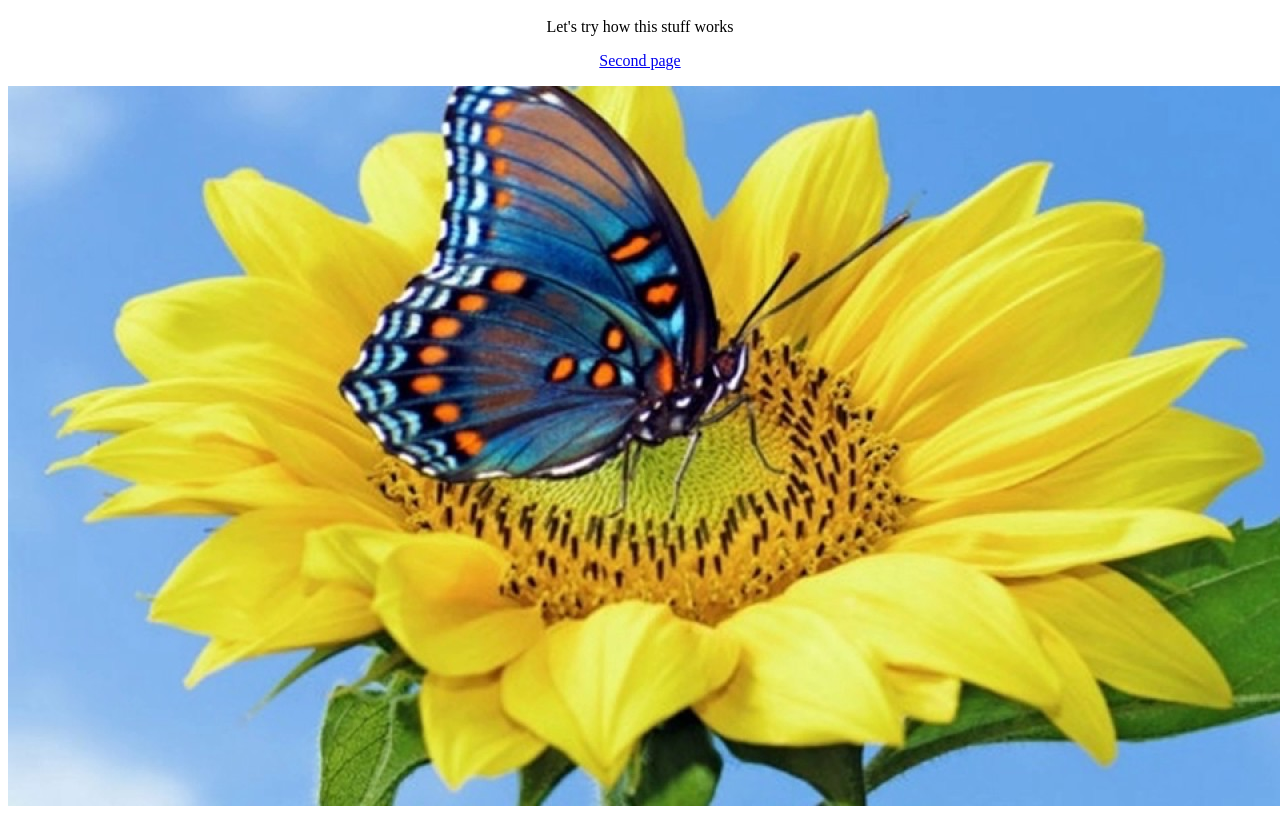
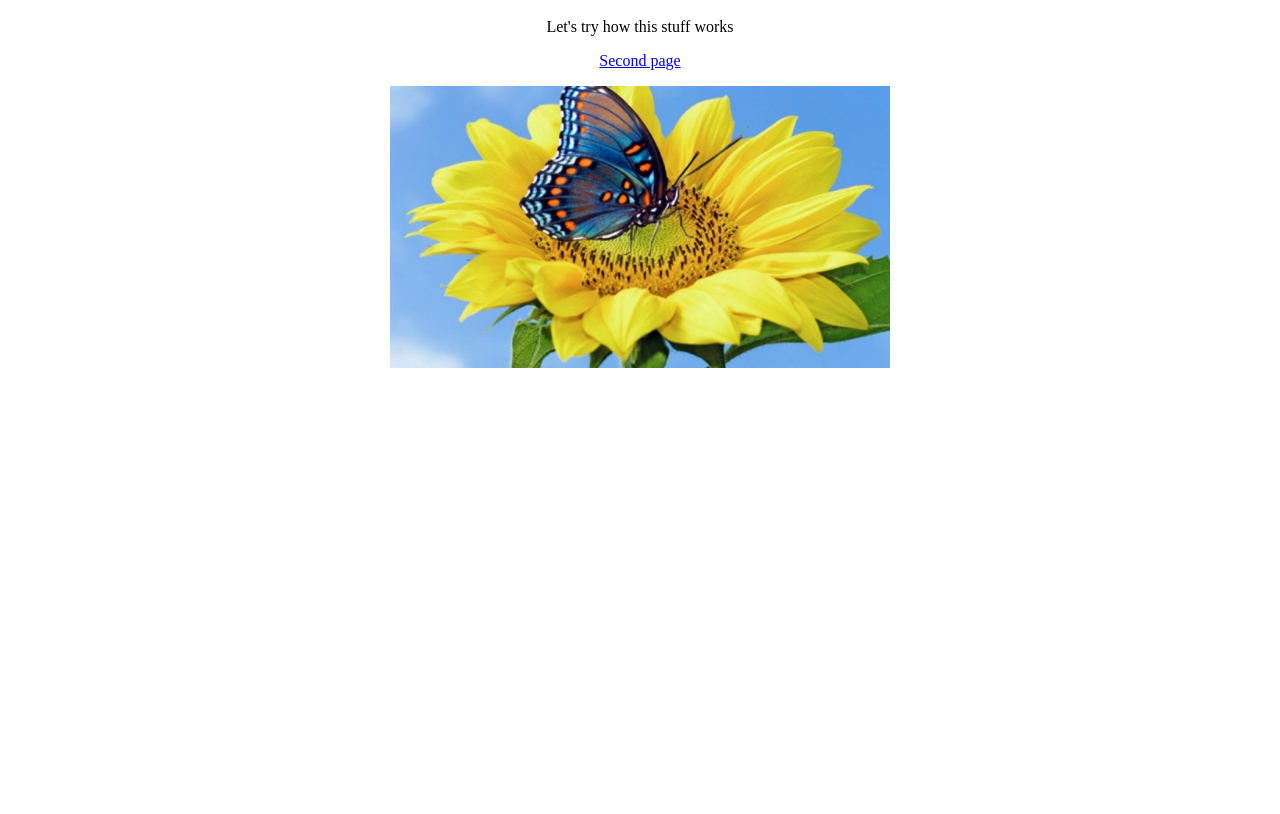
Before and after one commit to RodionGork/flowers, a plain HTML site: page index.html in a window 1280 px wide. Shown: the part 48-862 px from the top of the page. After the commit the page ends 800 px from the top, so only its background shows below. Drawn offline with Linux system fonts and the light colour scheme.

Commit message:
Update index.html

```diff
--- a/index.html
+++ b/index.html
@@ -5,5 +5,5 @@
 
 <p><a href="./second.html">Second page</a></p>
 
-<img src="./flower.jpg"/>
+<img src="./flower.jpg" width="500px"/>
 </center>
```
